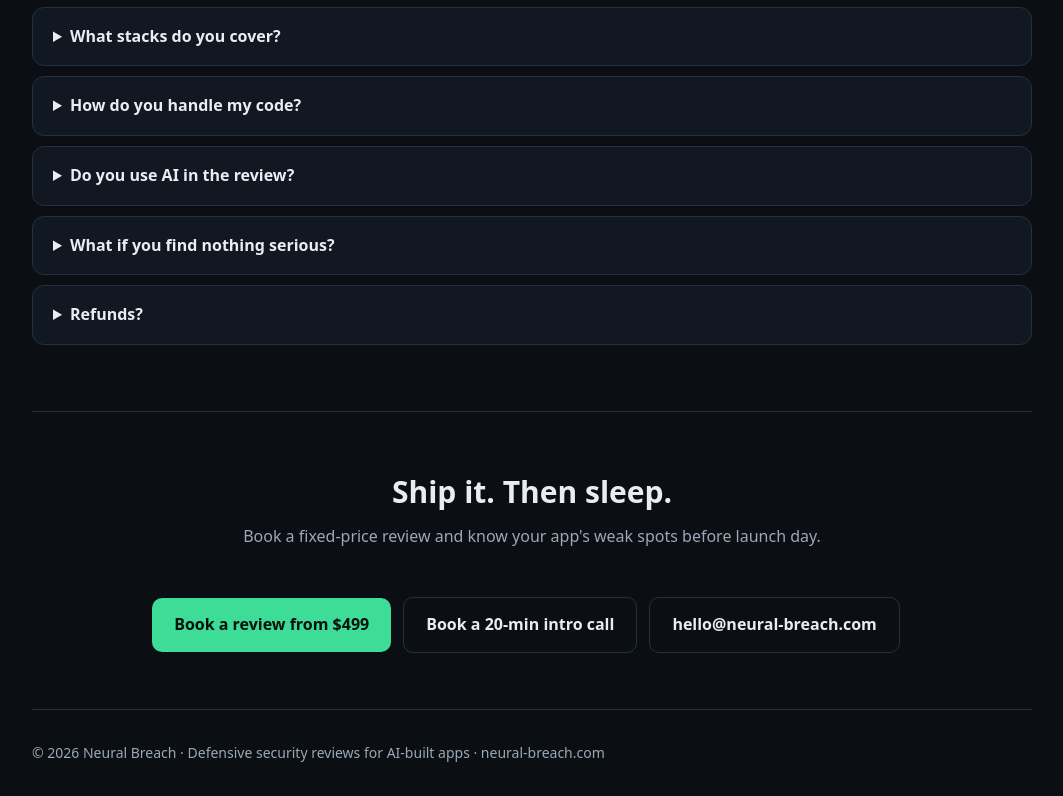
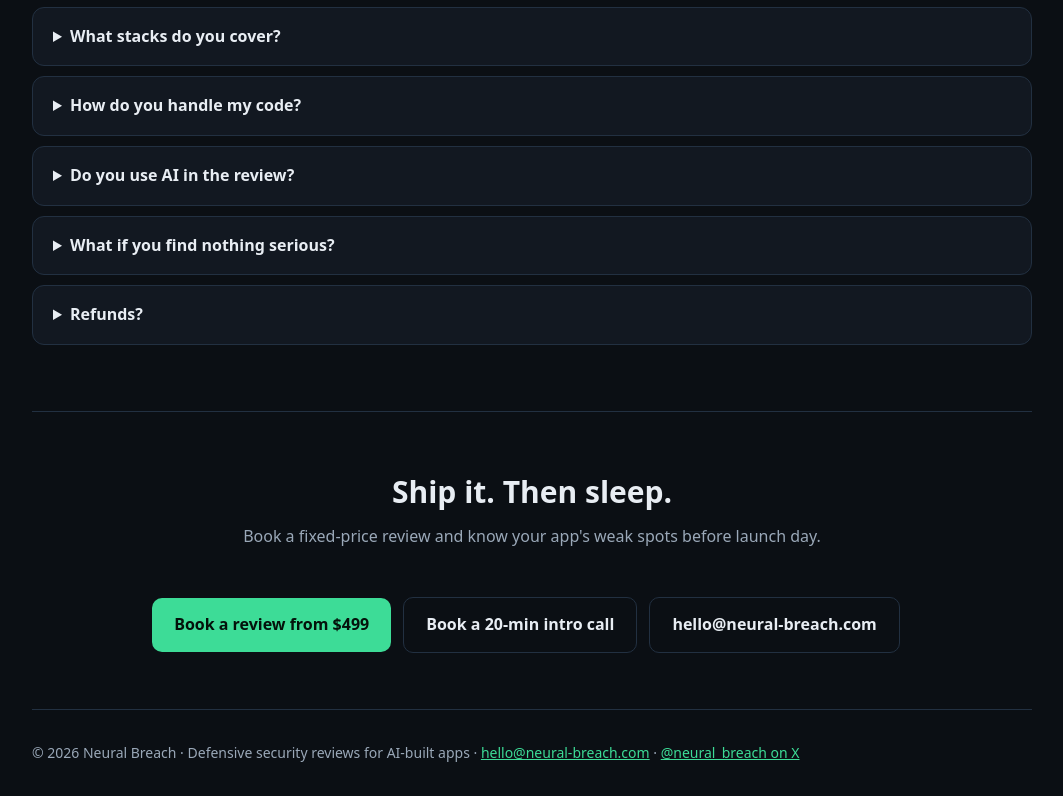
Before and after one commit to moriluz/neural-breach, a plain HTML site: page index.html in a window 1280 px wide. Shown: the part 3163-3959 px from the top of the page, without its empty margins (108-1171 px from the left). Drawn offline with Linux system fonts and the light colour scheme.

Commit message:
Add X handle to footer

```diff
--- a/index.html
+++ b/index.html
@@ -118,7 +118,7 @@ details{background:var(--panel);border:1px solid var(--line);border-radius:12px;
   <a class="btn" href="mailto:hello@neural-breach.com?subject=Security%20review">Book a review from $499</a><a class="btn ghost" href="https://cal.com/neuralbreach/intro" target="_blank" rel="noopener">Book a 20-min intro call</a><a class="btn ghost" href="mailto:hello@neural-breach.com">hello@neural-breach.com</a>
 </section>
 
-<footer>© 2026 Neural Breach · Defensive security reviews for AI-built apps · neural-breach.com</footer>
+<footer>© 2026 Neural Breach · Defensive security reviews for AI-built apps · <a href="mailto:hello@neural-breach.com">hello@neural-breach.com</a> · <a href="https://x.com/neural_breach" target="_blank" rel="noopener">@neural_breach on X</a></footer>
 </div>
 </body>
 </html>
```
